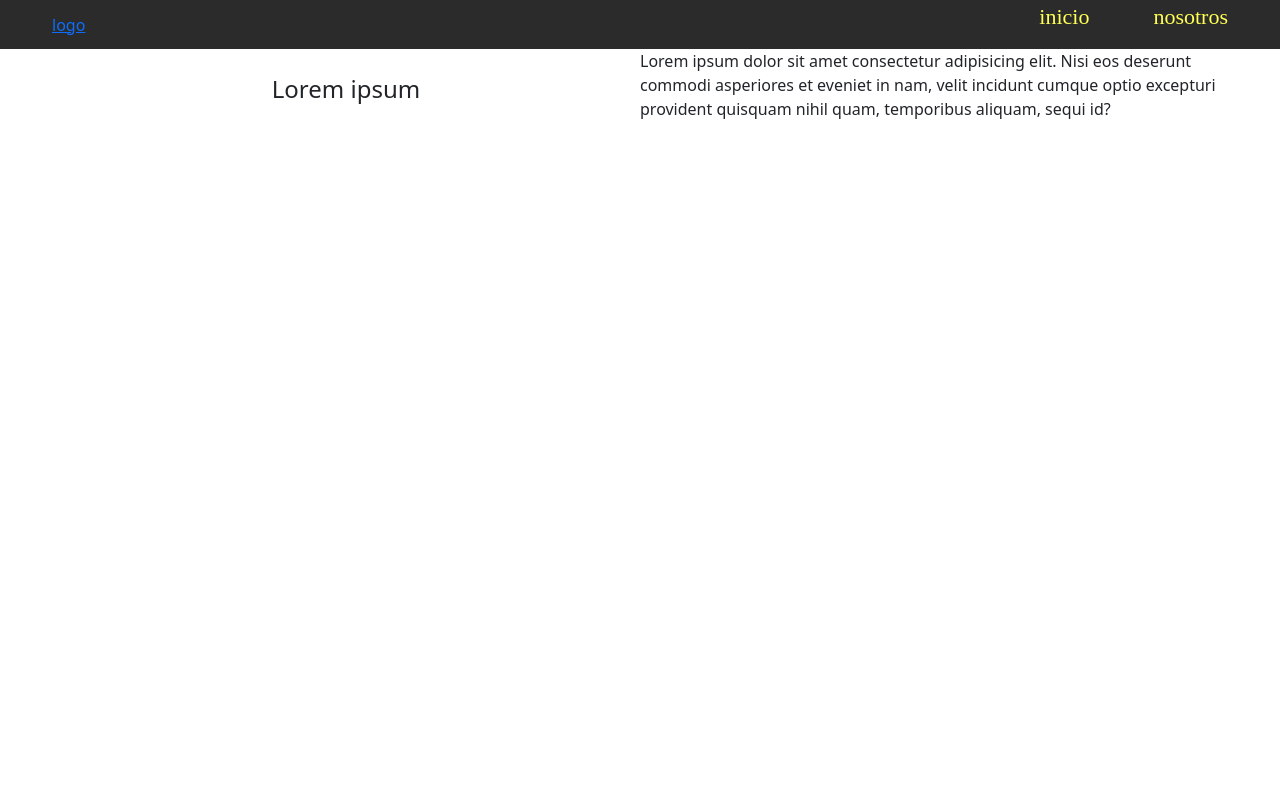
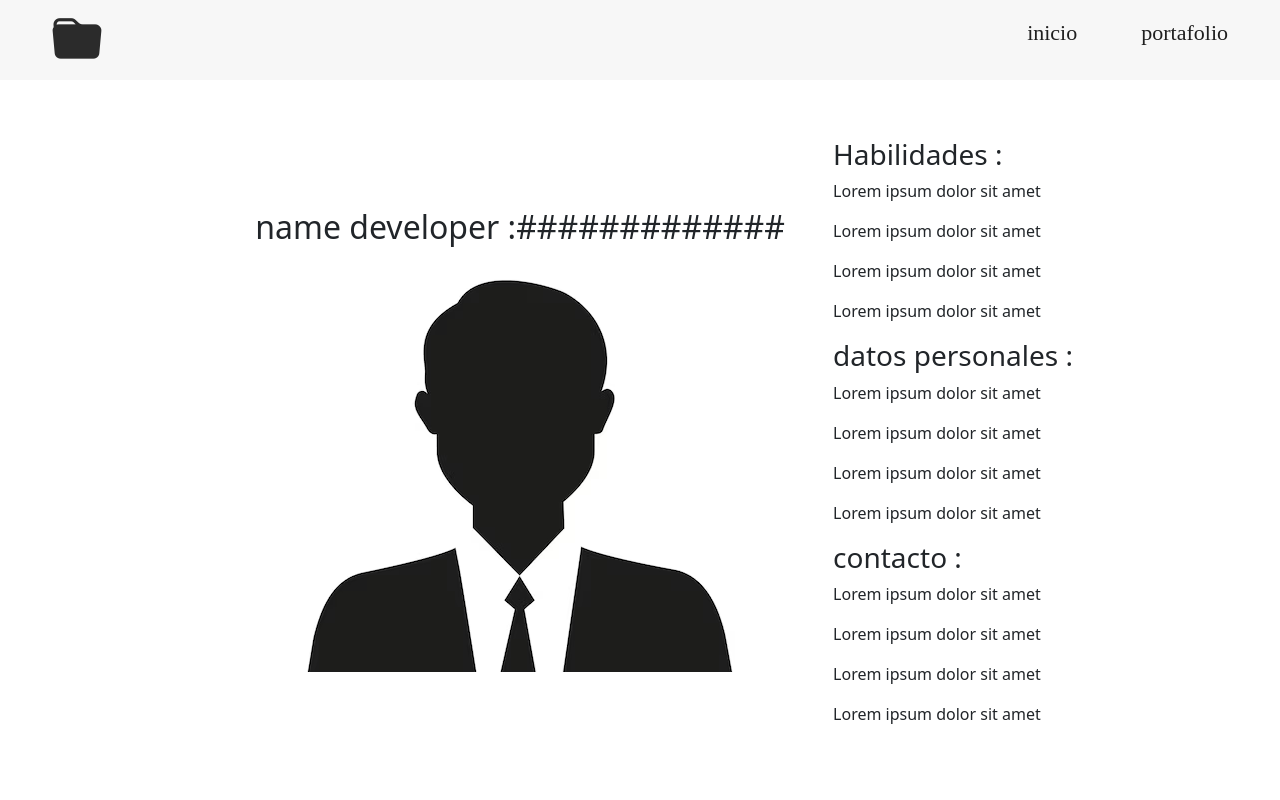
Before and after one commit to Donijimg/Django, a Django app: page /inicio/ in a window 1280 px wide. Run offline with Django 5.2, Linux system fonts and the light colour scheme; some web fonts are replaced.

Commit message:
portafolio

```diff
--- a/proyecto_5/proyecto_5/urls.py
+++ b/proyecto_5/proyecto_5/urls.py
@@ -21,8 +21,5 @@ from . import views
 urlpatterns = [
     path('admin/', admin.site.urls),
     path('inicio/', views.inicio, name="inicio"),
-    path('nosotros/',views.nosotros, name="nosotros"),
-    path('servicios/',views.servicios, name="servicios"),
-    path('blog/',views.blog, name="blog"),
-    path('contacto/',views.contacto, name="contacto"),
+    path('portafolio/',views.portafolio, name="portafolio"),
 ]
--- a/proyecto_5/proyecto_5/views.py
+++ b/proyecto_5/proyecto_5/views.py
@@ -3,14 +3,5 @@ from django.shortcuts import render
 def inicio(request):
   return render(request, 'inicio.html', {})
 
-def nosotros(request):
-  return render(request, 'nosotros.html', {})
-
-def servicios(request):
-  return render(request, 'servicios.html', {})
-
-def blog(request):
-  return render(request, 'blog.html', {})
-
-def contacto(request):
-  return render(request, 'contacto.html', {})
+def portafolio(request):
+  return render(request, 'portafolio.html', {})
--- a/proyecto_5/static/main.css
+++ b/proyecto_5/static/main.css
@@ -1,7 +1,8 @@
 :root{
   --color-negro:#2b2b2b;
   --color-blanco:#f7f7f7;
-  --color-amarillo:#ffff55;
+  --color-amarillo:#1f1f1f;
+  --header: 80px;
 
 }
 
@@ -16,7 +17,7 @@ body{
 }
 
 header{
-  background-color: var(--color-negro);
+  background-color: var(--color-blanco);
 }
 
 .contenedor{
@@ -63,6 +64,7 @@ Portada
   height: calc(100vh - var(--header));
   display: flex;
   align-items: center;
+
 }
 
 .saludo{
@@ -79,7 +81,16 @@ Portada
 flex: 1;
 }
 
-.logo{
-display: flex;
-justify-content:start;
+.profile{
+  display: flex;
+  flex-direction: column;
+  text-align: center;
+  justify-content: center;
+
 }
+
+
+.bi-folder-fill::before{
+color: var(--color-negro);
+font-size: 50px;
+}
--- a/proyecto_5/templates/blog.html
+++ /dev/null
@@ -1,4 +0,0 @@
-{% extends "layouts/app.html" %}
-{% block content %}
-<h1>hola blog</h1>
-{% endblock %}
--- a/proyecto_5/templates/contacto.html
+++ /dev/null
@@ -1,4 +0,0 @@
-{% extends "layouts/app.html" %}
-{% block content %}
-<h1>hola contacto</h1>
-{% endblock %}
--- a/proyecto_5/templates/inicio.html
+++ b/proyecto_5/templates/inicio.html
@@ -1,14 +1,39 @@
 {% extends "layouts/app.html" %}
+{% load static %}
 {% block content %}
 <section class="portada">
   <div class="contenedor saludo">
-    <h4 class="saludo__titulo">
-      Lorem ipsum
-    </h4>
-    <p class="saludo__parrafo">
-      Lorem ipsum dolor sit amet consectetur adipisicing elit. Nisi eos deserunt commodi asperiores et eveniet in nam,
-      velit incidunt cumque optio excepturi provident quisquam nihil quam, temporibus aliquam, sequi id?
-    </p>
+    <div class="profile">
+      <h2>name developer :#############</h2>
+      <img src={% static 'images/hola.jpg' %} alt="Logo">
+    </div>
+    <div class="saludo__parrafo">
+      <div class="Habilidades">
+        <h3>Habilidades :</h3>
+        <p>Lorem ipsum dolor sit amet</p>
+        <p>Lorem ipsum dolor sit amet</p>
+        <p>Lorem ipsum dolor sit amet</p>
+        <p>Lorem ipsum dolor sit amet</p>
+
+      </div>
+      <div class="datos">
+        <h3>datos personales :</h3>
+        <p>Lorem ipsum dolor sit amet</p>
+        <p>Lorem ipsum dolor sit amet</p>
+        <p>Lorem ipsum dolor sit amet</p>
+        <p>Lorem ipsum dolor sit amet</p>
+
+      </div>
+      <div class="contacto">
+        <h3>contacto :</h3>
+        <p>Lorem ipsum dolor sit amet</p>
+        <p>Lorem ipsum dolor sit amet</p>
+        <p>Lorem ipsum dolor sit amet</p>
+        <p>Lorem ipsum dolor sit amet</p>
+
+      </div>
+    </div>
   </div>
 </section>
 {% endblock %}
+class="saludo__titulo"
--- a/proyecto_5/templates/layouts/app.html
+++ b/proyecto_5/templates/layouts/app.html
@@ -10,6 +10,7 @@
   <script src="{% static 'main.js' %}" defer></script>
   <link href="https://cdn.jsdelivr.net/npm/bootstrap@5.3.3/dist/css/bootstrap.min.css" rel="stylesheet"
     integrity="sha384-QWTKZyjpPEjISv5WaRU9OFeRpok6YctnYmDr5pNlyT2bRjXh0JMhjY6hW+ALEwIH" crossorigin="anonymous">
+    <link rel="stylesheet" href="https://cdn.jsdelivr.net/npm/bootstrap-icons@1.10.2/font/bootstrap-icons.css">
 </head>
 
 <body>
--- a/proyecto_5/templates/layouts/partials/logo.html
+++ b/proyecto_5/templates/layouts/partials/logo.html
@@ -1,3 +1,4 @@
-<a href={% url "inicio"%}>
-logo
-</a class="logo">
+{% load static %}
+<a href={% url "inicio" %} class="logo">
+<i class="bi bi-folder-fill"></i>
+</a>
--- a/proyecto_5/templates/layouts/partials/menu.html
+++ b/proyecto_5/templates/layouts/partials/menu.html
@@ -5,6 +5,6 @@
     <a href={% url "inicio"%} class="menu__link menu__link--active">inicio</a>
   </li>
   <li>
-    <a href={% url "nosotros"%} class="menu__link menu__link--active">nosotros</a>
+    <a href={% url "portafolio"%} class="menu__link menu__link--active">portafolio</a>
   </li>
 </ul>
--- a/proyecto_5/templates/nosotros.html
+++ /dev/null
@@ -1,4 +0,0 @@
-{% extends "layouts/app.html" %}
-{% block content %}
-<h1>hola nosotros</h1>
-{% endblock %}
--- a/proyecto_5/templates/servicios.html
+++ /dev/null
@@ -1,4 +0,0 @@
-{% extends "layouts/app.html" %}
-{% block content %}
-<h1>hola servicios</h1>
-{% endblock %}
```
Also changed, not shown: proyecto_5/templates/portafolio.html (added, +40 -0 lines), proyecto_5/static/images/hola.jpg (added).
